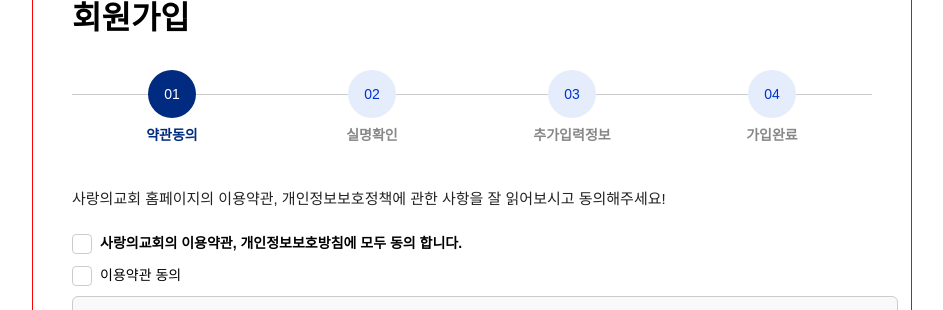
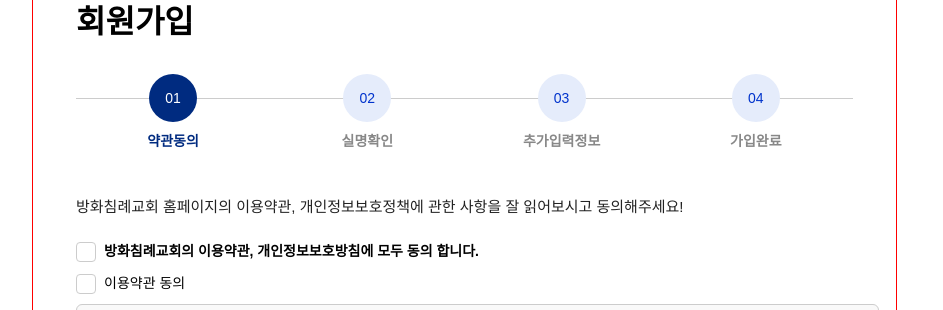
Before and after one commit to s1nwoo/church-frontend, a React (Create React App) app: page /signup in a window 1280 px wide. Shown: the part 181-491 px from the top of the page, without its empty margins (168-1111 px from the left). Built offline with nearby package versions, Linux system fonts and the light colour scheme; a web font is replaced by a local one.

Commit message:
회원가입 css 조정

```diff
--- a/src/App.css
+++ b/src/App.css
@@ -3,13 +3,16 @@
   font-weight: 400; /* Medium */
   font-variation-settings: 'wght' 400; /* 💡 브라우저 호환성 보완 */
   font-size: 22px; /* 필요에 따라 조절 가능 */
+  scrollbar-gutter: stable;
 }
 
 body {
   margin: 0;
   padding: 0;
   font-size: 1rem;
+   overflow-y: scroll;
 }
+
 
 .app-wrapper {
   padding-top: 112px;
--- a/src/pages/LoginPage.css
+++ b/src/pages/LoginPage.css
@@ -1,10 +1,10 @@
 .login-page {
   min-height: 100vh;
-  background: linear-gradient(135deg, #002B80 0%, #0033cc 100%);
   display: flex;
   justify-content: center;
   align-items: center;
-  padding: 40px 20px;
+  background: linear-gradient(135deg, #002B80 0%, #0033cc 100%);
+  padding: 0;
 }
 
 .login-box {
@@ -15,6 +15,7 @@
   width: 100%;
   box-shadow: 0 8px 24px rgba(0,0,0,0.1);
   text-align: center;
+  transform: translateY(-46px);
 }
 
 .login-box h2 {
--- a/src/pages/LoginPage.js
+++ b/src/pages/LoginPage.js
@@ -41,7 +41,7 @@
       <div className="login-box">
         <h2>로그인</h2>
         <p className="welcome">
-          사랑의교회 홈페이지에 오신 것을 환영합니다.<br />
+          방화침례교회 홈페이지에 오신 것을 환영합니다.<br />
           가입하신 아이디와 비밀번호를 입력해주세요
         </p>
 
--- a/src/pages/SignupPage.css
+++ b/src/pages/SignupPage.css
@@ -1,7 +1,7 @@
 .signup-page {
   max-width: 800px;
-  margin: 0 auto;
-  padding: 40px 20px;
+  margin: auto;
+  padding: 2rem;
   background-color: #fff;
 }
 
@@ -15,6 +15,7 @@
   justify-content: space-between;
   margin-bottom: 32px;
   position: relative;
+  min-height: 80px;  /* 또는 고정 height */
 }
 
 .signup-steps::after {
@@ -165,7 +166,7 @@
 
 .terms-box {
   width: 100%;
-  height: 160px;
+  height: 150px;
   padding: 12px;
   font-size: 13px;
   border: 1px solid #ccc;
@@ -190,6 +191,9 @@
 /* 비활성 단계 스타일 약간 보정 */
 .step .label {
   color: #888; /* 기본은 흐리게 */
+    display: flex;
+    align-items: center;  /* 텍스트 수직 정렬 */
+    height: 24px;
 }
 
 .login-input.selected {
@@ -235,3 +239,12 @@
   height: 44px;
   font-size: 15px;
 }
+
+.signup-page .input-wrapper {
+  width: 100%;
+}
+
+.signup-page .login-input {
+  width: 100%;
+  box-sizing: border-box;
+}
--- a/src/pages/SignupPage.js
+++ b/src/pages/SignupPage.js
@@ -16,6 +16,10 @@
     setAgreeTerms(newValue);
     setAgreePrivacy(newValue);
   };
+
+    const handleCancel = () => {
+        navigate('/');
+    };
 
   const handleSubmit = () => {
     if (!agreeTerms || !agreePrivacy) {
@@ -39,7 +43,7 @@
 3. 보유기간: 회원 탈퇴 시까지`;
 
   return (
-    <div className="signup-page">
+    <div className="signup-page page-container">
       <h1 className="signup-title">회원가입</h1>
 
       <div className="signup-steps">
@@ -52,13 +56,13 @@
       </div>
 
       <p className="signup-guide">
-        사랑의교회 홈페이지의 이용약관, 개인정보보호정책에 관한 사항을 잘 읽어보시고 동의해주세요!
+        방화침례교회 홈페이지의 이용약관, 개인정보보호정책에 관한 사항을 잘 읽어보시고 동의해주세요!
       </p>
 
       <label className="check-row">
         <input type="checkbox" checked={agreeAll} onChange={handleAllChange} />
         <span className="checkmark"></span>
-        <strong>사랑의교회의 이용약관, 개인정보보호방침에 모두 동의 합니다.</strong>
+        <strong>방화침례교회의 이용약관, 개인정보보호방침에 모두 동의 합니다.</strong>
       </label>
 
       {/* 약관 개별 동의 */}
@@ -83,7 +87,7 @@
       <textarea className="terms-box" readOnly value={privacyText} />
 
       <div className="signup-buttons">
-        <button className="cancel-btn">취소</button>
+        <button className="cancel-btn" onClick={handleCancel}>취소</button>
         <button className="next-btn" onClick={handleSubmit}>다음</button>
       </div>
     </div>
--- a/src/pages/SignupRealNamePage.js
+++ b/src/pages/SignupRealNamePage.js
@@ -52,6 +52,10 @@
     alert(`인증번호: ${code}`);
   };
 
+const handleBack = () => {
+  navigate('/signup');
+};
+
   const handleVerify = () => {
     if (!authCode) {
       alert('먼저 인증번호를 발송해주세요.');
@@ -76,7 +80,7 @@
   };
 
   return (
-    <div className="signup-page">
+    <div className="signup-page page-container">
       <h1 className="signup-title">회원가입</h1>
 
       <div className="signup-steps">
@@ -176,7 +180,7 @@
       </div>
 
       <div className="signup-buttons">
-        <button className="cancel-btn">취소</button>
+        <button className="cancel-btn" onClick={handleBack}>이전</button>
         <button
           className="next-btn"
           onClick={handleNext}
```
